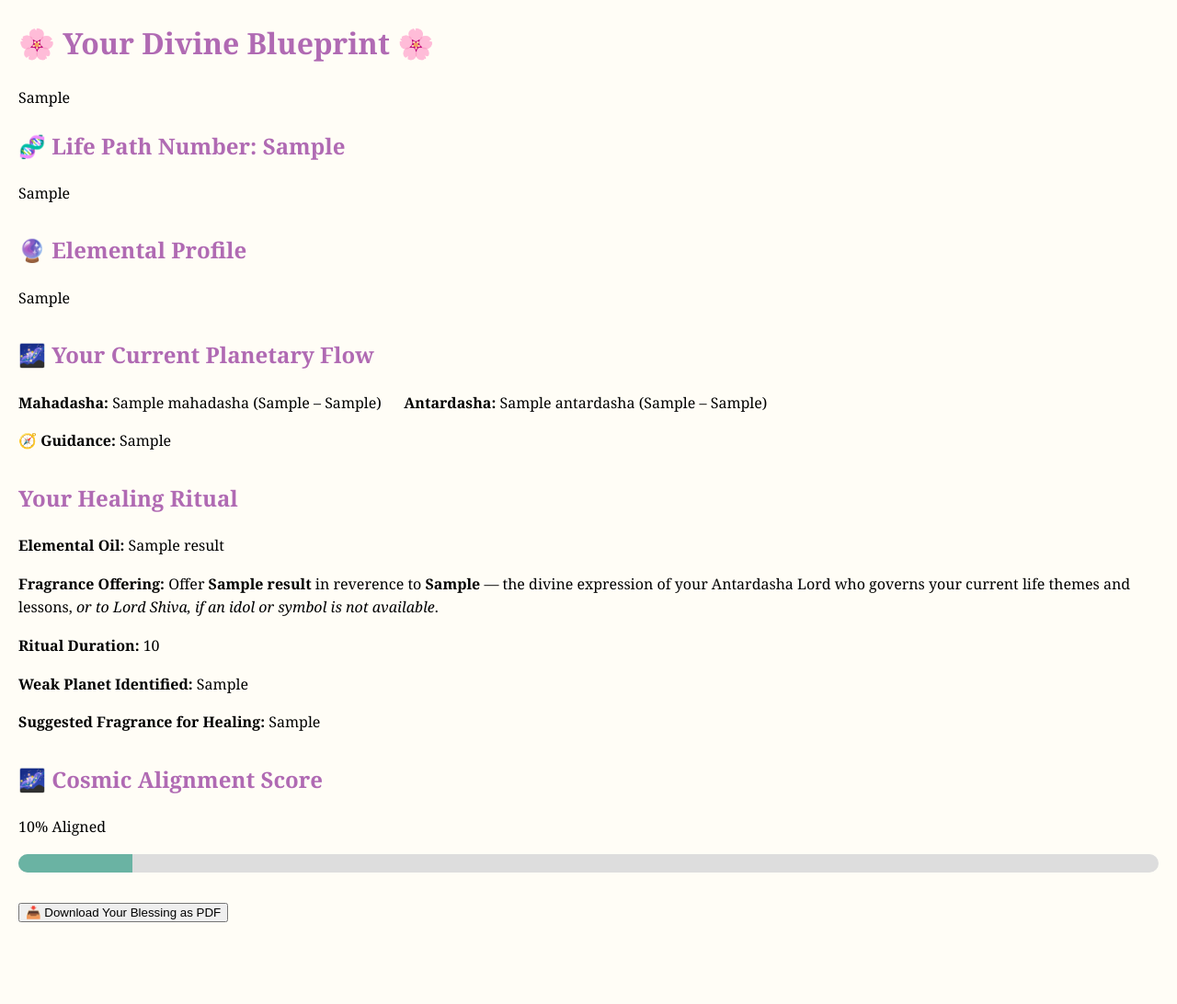
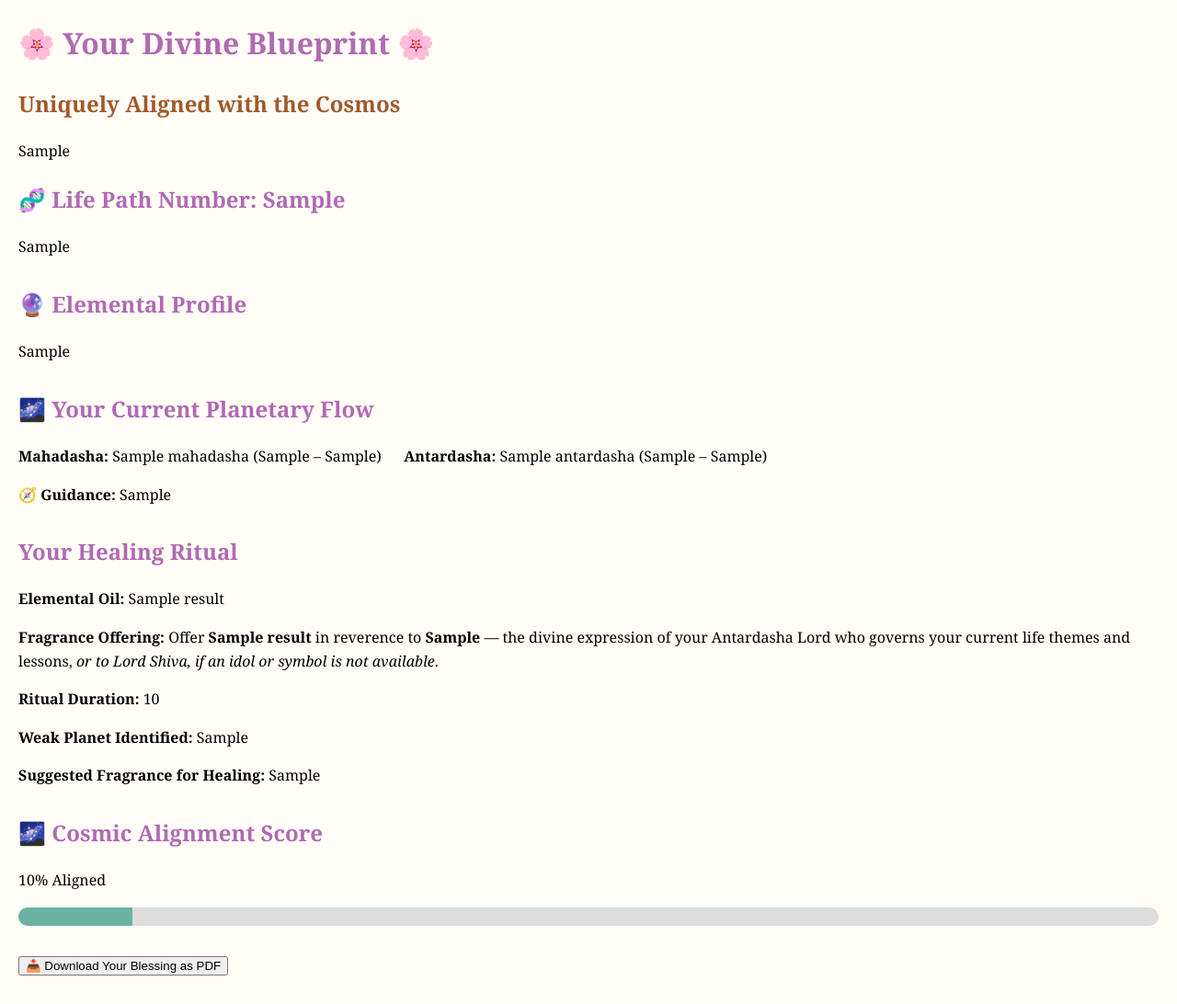
Before and after one commit to Atypunj/Ayourasky, a Flask app: template templates/blessings_result_final.html in a window 1280 px wide. Shown: the whole page at 92% size. Before the commit the page ends 1003 px from the top, so only its background shows below. Run offline with Flask 3, Linux system fonts and the light colour scheme; the template is opened without the code that fills it: most values are stand-ins (such as "Sample title", 1, 10 or a date in 2020).

Commit message:
Update blessings_result_final.html

```diff
--- a/templates/blessings_result_final.html
+++ b/templates/blessings_result_final.html
@@ -2,6 +2,7 @@
 <html lang="en">
 <head>
 <meta charset="utf-8"/>
+<meta name="viewport" content="width=device-width, initial-scale=1">
 <title>Your Divine Blueprint</title>
 <style>
     body { font-family: Georgia, serif; margin: 20px; line-height: 1.6; background: #fffdf6; }
@@ -15,6 +16,7 @@
 <body>
 
 <h1>🌸 Your Divine Blueprint 🌸</h1>
+<h2 style="color:#a05a2c;">Uniquely Aligned with the Cosmos</h2>
 <p>{{ result.intro_paragraph }}</p>
 
 <div class="section">
```
